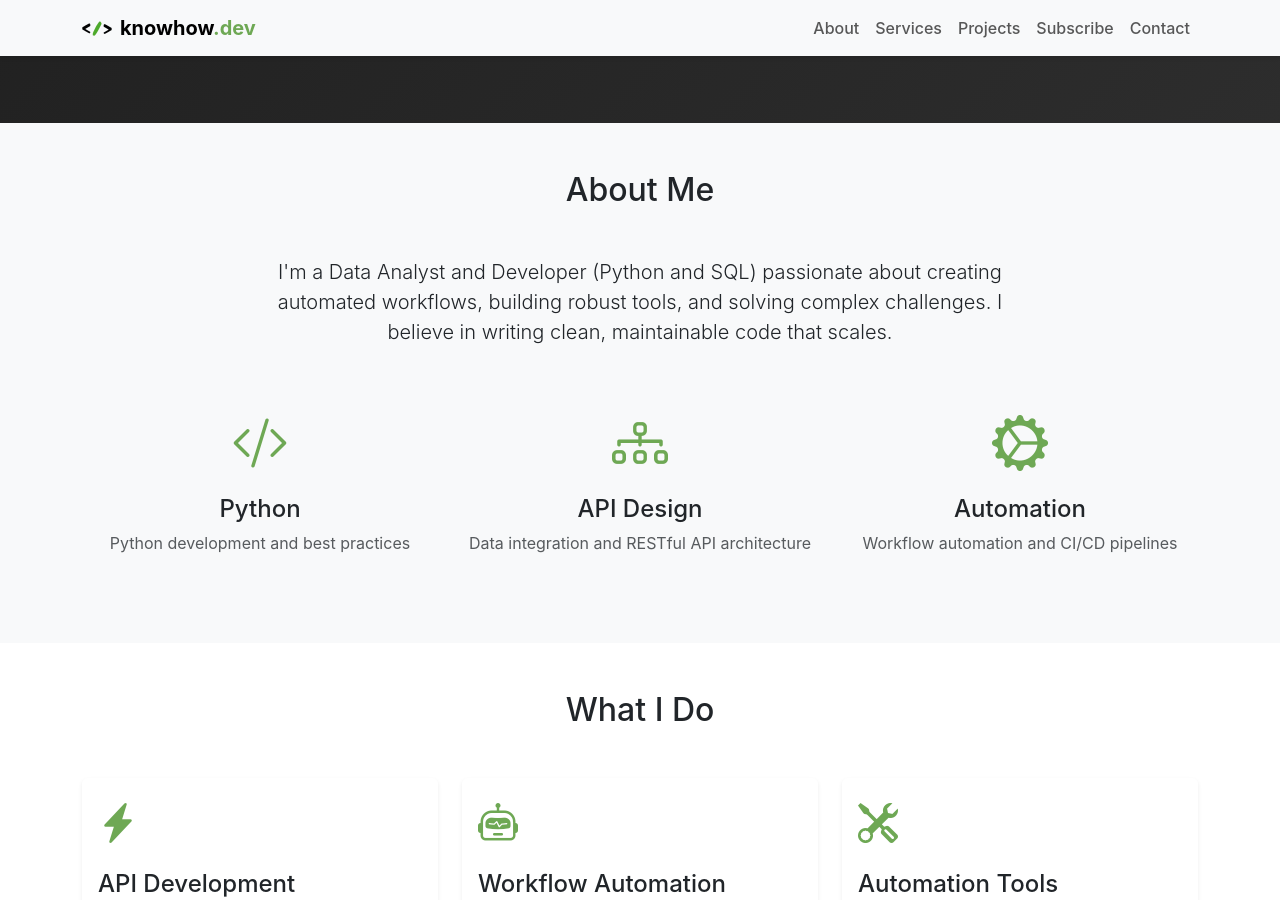
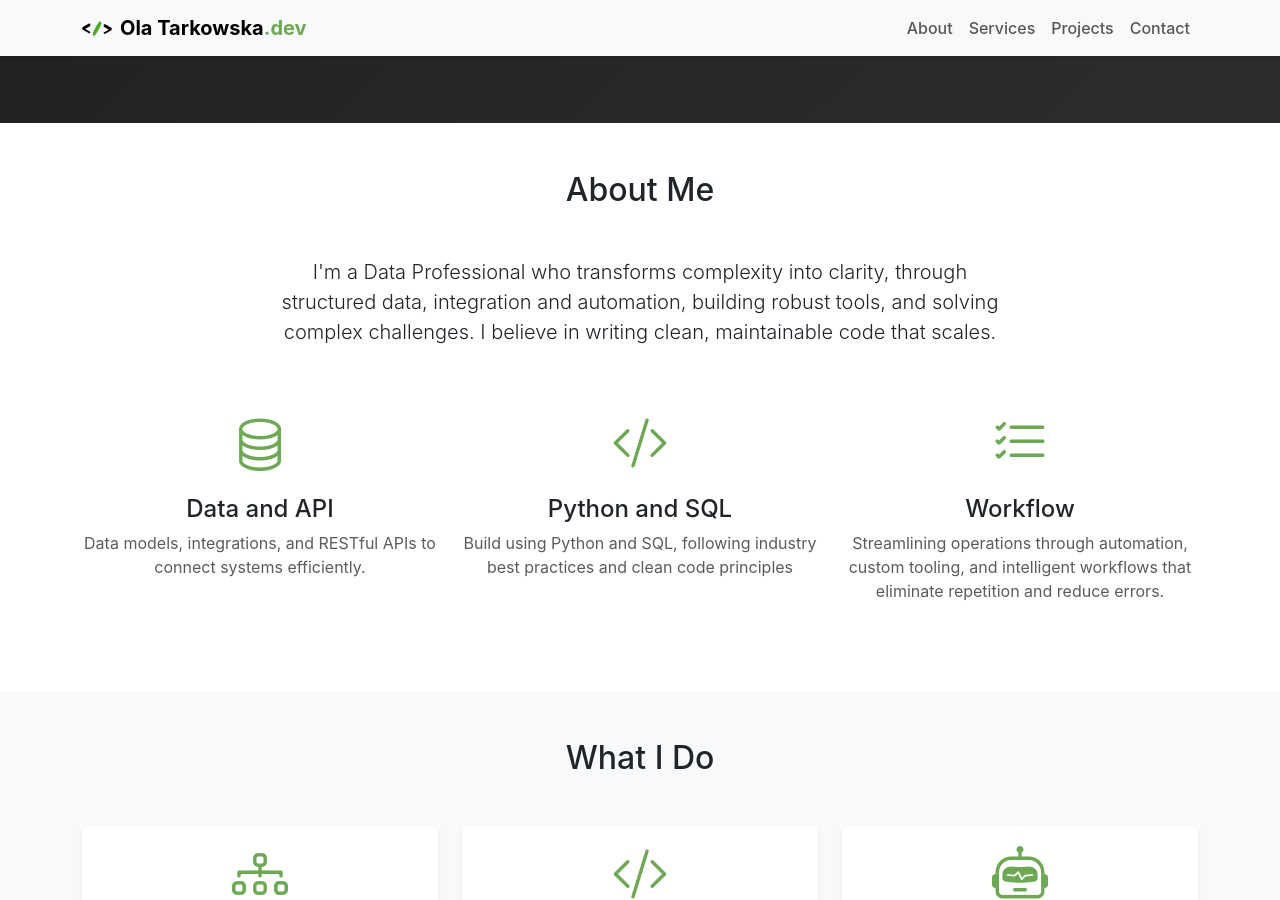
Before and after one commit to atarkowska/atarkowska.github.io, a Jekyll site: the page built from index.html, in a window 1280 px wide and 900 px high, scrolled down 913 px. Built offline with Jekyll 4.4.1, drawn with Linux system fonts in a browser that asks for light colours; some of the changed text lies outside the part shown.

Commit message:
Create CNAME

```diff
--- /dev/null
+++ b/CNAME
@@ -0,0 +1 @@
+olatarkowska.dev
--- a/_config.yml
+++ b/_config.yml
@@ -1,16 +1,15 @@
 # Site settings
-title: knowhow.dev
-email: ola@entrypoint.tech
+title: olatarkowska.dev
+email: ola@linux.com
 description: >-
-  Data analyst and Python developer Specialising in workflow design and automation,
-  tools development and building efficient solutions to makes everyone's life easier.
+  Data Analyst and Backend Developer (Python and SQL) passionate about turning complexity into clarity, through structured data, integration and automation, building robust tools, and solving complex challenges. I believe in writing clean, maintainable code that scales.
 baseurl: ""
-url: "https://knowhow.dev"
+url: "https://olatarkowska.dev"
 
 # Author information
 author:
   name: Aleksandra Tarkowska
-  email: ola@entrypoint.tech
+  email: ola@linux.com
   github: atarkowska
   gitlab: atarkowska
   linkedin: atarkowska
--- a/_layouts/default.html
+++ b/_layouts/default.html
@@ -17,9 +17,9 @@
     <!-- Navigation -->
     <nav class="navbar navbar-expand-lg navbar-light bg-light fixed-top">
         <div class="container">
-            <img src="/assets/images/logo.png" alt="knowhow.dev" width="30" class="me-2">
+            <img src="/assets/images/logo.png" alt="olatarkowska.dev" width="30" class="me-2">
             <a class="navbar-brand d-flex align-items-center" href="/">
-                <span class="fw-bold">knowhow<span class="text-success">.dev</span></span>
+                <span class="fw-bold">Ola Tarkowska<span class="text-success">.dev</span></span>
             </a>
             <button class="navbar-toggler" type="button" data-bs-toggle="collapse" data-bs-target="#navbarNav">
                 <span class="navbar-toggler-icon"></span>
@@ -36,10 +36,7 @@
                         <a class="nav-link" href="#projects">Projects</a>
                     </li>
                     <li class="nav-item">
-                        <a class="nav-link" href="#subscribe">Subscribe</a>
-                    </li>
-                    <li class="nav-item">
-                        <a class="nav-link" href="#contact">Contact</a>
+                        <a class="nav-link" href="https://linkedin.com/in/{{ site.author.linkedin }}" target="_blank">Contact</a>
                     </li>
                 </ul>
             </div>
@@ -52,12 +49,12 @@
     </main>
 
     <!-- Footer -->
-    <footer class="bg-dark text-white py-4">
+    <footer class="bg-dark text-light py-4">
         <div class="container">
             <div class="row">
                 <div class="col-md-6">
-                    <h5>knowhow<span class="text-success">.dev</span></h5>
-                    <p class="text-muted">{{ site.description }}</p>
+                    <h5>Ola Tarkowska<span class="text-success">.dev</span></h5>
+                    <p class="text-light mt-3 mb-0">&copy; 2025 olatarkowska.dev. All rights reserved.</p>
                 </div>
                 <div class="col-md-6 text-md-end">
                     <div class="social-links">
@@ -70,11 +67,7 @@
                         <a href="https://gitlab.com/{{ site.author.gitlab }}" class="text-white me-3" target="_blank">
                             <i class="bi bi-gitlab fs-4"></i>
                         </a>
-                        <a href="mailto:{{ site.author.email }}" class="text-white">
-                            <i class="bi bi-envelope fs-4"></i>
-                        </a>
                     </div>
-                    <p class="text-muted mt-3 mb-0">&copy; 2025 knowhow.dev. All rights reserved.</p>
                 </div>
             </div>
         </div>
--- a/index.html
+++ b/index.html
@@ -9,18 +9,18 @@
         <div class="row align-items-center min-vh-100">
             <div class="col-lg-6">
                 <h1 class="display-3 fw-bold mb-4">
-                    Python Developer<br>
+                    Data Professional<br>
                     <span class="text-success">API Architect</span>
                 </h1>
                 <p class="lead mb-4">
-                    Specialising in workflow design and automation, tools development and building
-                    efficient solutions to makes everyone's life easier.
+                    Tansforming complexity into clarity through data modeling, databases, integration,
+                    tools, and workflows to makes everyone's life easier.
                 </p>
                 <div class="d-flex gap-3">
                     <a href="#projects" class="btn btn-success btn-lg">
                         <i class="bi bi-code-square me-2"></i>View Projects
                     </a>
-                    <a href="#contact" class="btn btn-outline-light btn-lg">
+                    <a href="mailto:{{ site.author.email }}" class="btn btn-outline-light btn-lg">
                         <i class="bi bi-envelope me-2"></i>Get in Touch
                     </a>
                 </div>
@@ -35,78 +35,77 @@
 </section>
 
 <!-- About Section -->
-<section id="about" class="py-5 bg-light">
+<section id="about" class="py-5">
     <div class="container">
         <h2 class="text-center mb-5">About Me</h2>
         <div class="row">
             <div class="col-lg-8 mx-auto">
                 <p class="lead text-center">
-                    I'm a Data Analyst and Developer (Python and SQL) passionate about
-                    creating automated workflows, building robust tools,
-                    and solving complex challenges. I believe in writing clean,
-                    maintainable code that scales.
+                    I'm a Data Professional who transforms complexity into clarity,
+                    through structured data, integration and automation,
+                    building robust tools, and solving complex challenges.
+                    I believe in writing clean, maintainable code that scales.
                 </p>
             </div>
         </div>
         <div class="row mt-5">
             <div class="col-md-4 text-center mb-4">
-                <i class="bi bi-code-slash display-4 text-success mb-3"></i>
-                <h4>Python</h4>
-                <p class="text-muted">Python development and best practices</p>
+                <i class="bi bi-database display-4 text-success mb-3"></i>
+                <h4>Data and API</h4>
+                <p class="text-muted">Data models, integrations, and RESTful APIs to
+                    connect systems efficiently.</p>
             </div>
             <div class="col-md-4 text-center mb-4">
-                <i class="bi bi-diagram-3 display-4 text-success mb-3"></i>
-                <h4>API Design</h4>
-                <p class="text-muted">Data integration and RESTful API architecture</p>
+                <i class="bi bi-code-slash display-4 text-success mb-3"></i>
+                <h4>Python and SQL</h4>
+                <p class="text-muted">Build using Python and SQL, following industry best practices
+                    and clean code principles</p>
             </div>
             <div class="col-md-4 text-center mb-4">
-                <i class="bi bi-gear-wide-connected display-4 text-success mb-3"></i>
-                <h4>Automation</h4>
-                <p class="text-muted">Workflow automation and CI/CD pipelines</p>
+                <i class="bi bi-list-check display-4 text-success mb-3"></i>
+                <h4>Workflow</h4>
+                <p class="text-muted">Streamlining operations through automation, custom tooling,
+                    and intelligent workflows that eliminate repetition and reduce errors.
+                </p>
             </div>
         </div>
     </div>
 </section>
 
 <!-- Services Section -->
-<section id="services" class="py-5">
+<section id="services" class="py-5 bg-light">
     <div class="container">
         <h2 class="text-center mb-5">What I Do</h2>
         <div class="row">
             <div class="col-lg-4 mb-4">
                 <div class="card h-100 border-0 shadow-sm">
-                    <div class="card-body">
-                        <i class="bi bi-lightning-charge-fill fs-1 text-success mb-3"></i>
-                        <h4 class="card-title">API Development</h4>
+                    <div class="card-body text-center">
+                        <i class="bi bi-diagram-3 display-4 text-success mb-3"></i>
+                        <h4 class="card-title">Design and Architecture</h4>
                         <p class="card-text">
-                            Build scalable, secure, and well-documented APIs using FastAPI,
-                            Flask, or Django REST Framework.
-                            <a href="https://10.1371/journal.pcbi.1006542" class="link-light" target="_blank">RESTful architecture expertise</a>
+                            Data model, design APIs and workflows, <a href="https://doi.org/10.1371/journal.pcbi.1006542" class="link-dark" target="_blank">RESTful architecture expertise</a>.
                         </p>
                     </div>
                 </div>
             </div>
             <div class="col-lg-4 mb-4">
                 <div class="card h-100 border-0 shadow-sm">
-                    <div class="card-body">
-                        <i class="bi bi-robot fs-1 text-success mb-3"></i>
-                        <h4 class="card-title">Workflow Automation</h4>
+                    <div class="card-body text-center">
+                        <i class="bi bi-code-slash display-4 text-success mb-3"></i>
+                        <h4 class="card-title">Development</h4>
                         <p class="card-text">
-                            Automate repetitive tasks, create custom integrations, and build
-                            efficient workflows that save time and reduce errors.
+                            Build scalable, secure, and well-documented Database applications, APIs,
+                            and Tools.
                         </p>
                     </div>
                 </div>
             </div>
             <div class="col-lg-4 mb-4">
                 <div class="card h-100 border-0 shadow-sm">
-                    <div class="card-body">
-                        <i class="bi bi-tools fs-1 text-success mb-3"></i>
-                        <h4 class="card-title">Automation Tools</h4>
-                        <p class="card-text">
-                            Build custom automation tools and scripts that eliminate manual
-                            work, reduce errors, and accelerate your development pipeline.
-                        </p>
+                    <div class="card-body text-center">
+                        <i class="bi bi-robot display-4 text-success mb-3"></i>
+                        <h4 class="card-title">Automation</h4>
+                        <p class="card-text">Workflow automation and end-to-end process.</p>
                     </div>
                 </div>
             </div>
@@ -144,12 +143,14 @@
                 <div class="card h-100 border-0 shadow">
                     <div class="card-body">
                         <div class="d-flex justify-content-between align-items-start mb-3">
-                            <h4 class="card-title">Streamlit data application</h4>
-                            <span class="badge bg-success">Python</span>
+                            <h4 class="card-title">Data Reporting App</h4>
+                            <span>
+                                <span class="badge bg-success">Python</span>
+                                <span class="badge bg-success">SQL</span>
+                            </span>
                         </div>
                         <p class="card-text">
-                            A simple Reporting Assistant with expertise in executing queries against database,
-                            returning data in a structured JSON format and check the output for accuracy and completeness.
+                            A simple Reporting Assistant with expertise in executing queries against database.
                         </p>
                         <div class="d-flex gap-2 mb-3">
                             <span class="badge bg-secondary">Streamlit</span>
@@ -196,6 +197,7 @@
         </div>
     </div>
 </section>
+-->
 
 <!-- Contact Section
 <section id="contact" class="py-5 bg-dark text-white">
```
Also changed, not shown: other parts of index.html (+2 -2 lines).
